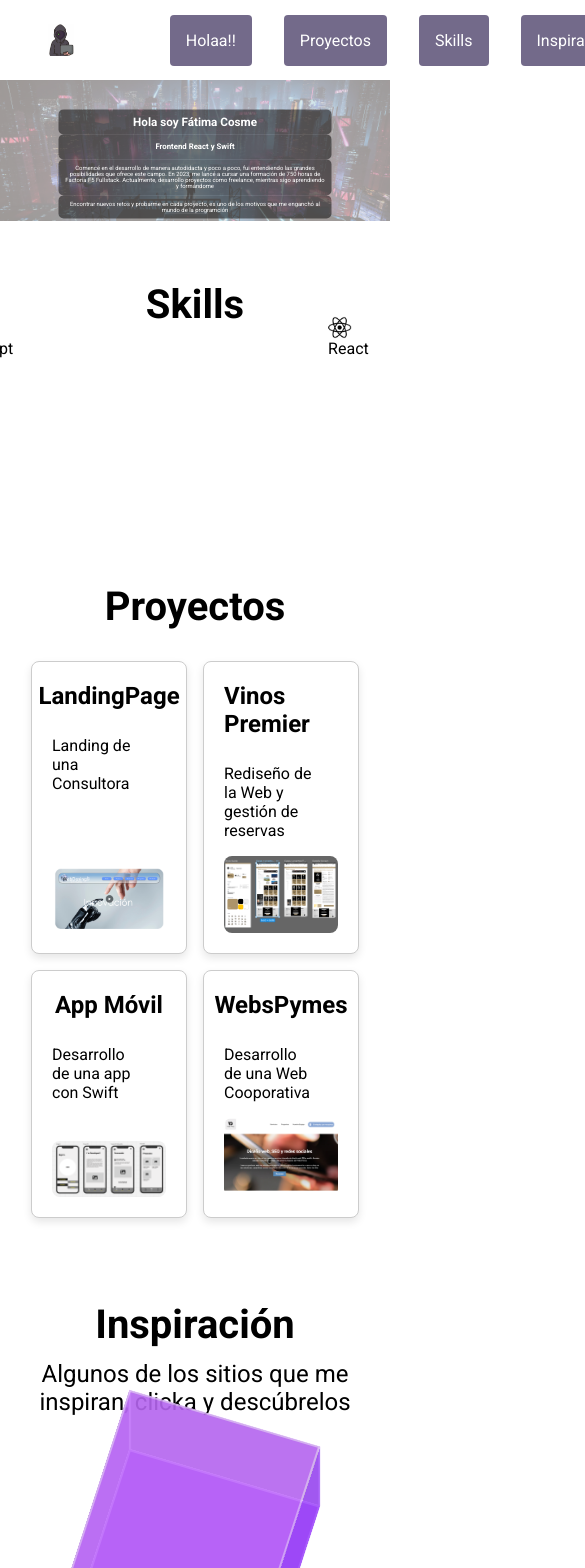
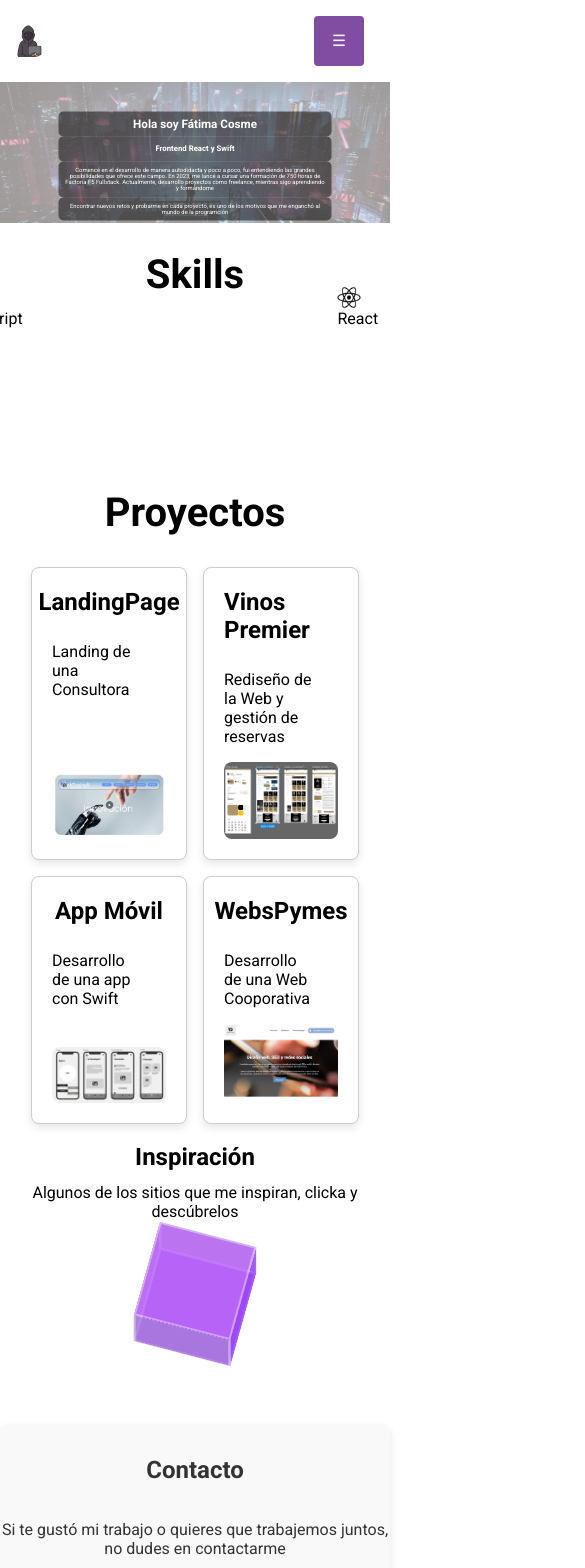
Before and after one commit to pointfs/portfolio-one-copia, a React (Vite) app: page / in a window 390 px wide. Shown: the top 1568 px of the page, 585 px wide, since content can reach past the window. Built offline with nearby package versions, Linux system fonts and the light colour scheme.

Commit message:
small-cube-inspiration

```diff
--- a/src/components/form/Form.css
+++ b/src/components/form/Form.css
@@ -10,14 +10,14 @@
   .container-contact h1 {
     text-align: center;
     margin-bottom: 1.5em;
-    font-size:2.5em;
+    font-size:2;
     color: #333;
   }
 
   .container-contact p {
     text-align: center;
     margin-bottom: 1.5em;
-    font-size:1.5em;
+    font-size:2em;
     color: #333;
   }
 
@@ -37,16 +37,20 @@
   .contact-content {
     display: flex;
     align-items: center;
+    justify-content: space-around;
     gap: 2em;
   }
 
   .profile-image {
+
     width:15vw;
     max-width: 600px;
+    min-width: 200px;
     border-radius: 8px;
     position: relative;
     overflow: hidden;
-    margin: 4em;
+
+
   }
 
   form {
@@ -56,7 +60,9 @@
     border-radius: 8px;
     background-color: #f9f9f9;
     width: 50vw;
-    margin-left:15vw;
+    max-width: 600px;
+    min-width:300px;
+    gap: 1em;
 
   }
 
@@ -65,7 +71,7 @@
     padding: 1em;
     border: 1px solid #ccc;
     border-radius: 4px;
-    font-size: 1em;
+    font-size: 0.75em;
     width: 100%;
     margin-bottom: 1em;
 
@@ -98,3 +104,14 @@
     color: red;
     font-size: 0.875em;
   }
+
+  @media (max-width: 900px) {
+    .container-contact p{
+      font-size: 1em;
+    }
+
+    .container-contact h1{
+      font-size: 1.5em;
+    }
+
+  }
--- a/src/components/inspiration/Inspiration.css
+++ b/src/components/inspiration/Inspiration.css
@@ -24,7 +24,7 @@
 	height: 200px;
 	transform-style: preserve-3d;
 	animation: rotate 20s infinite linear;
-    margin:0 auto;
+  margin:0 auto;
 }
 
 .cube {
@@ -68,3 +68,41 @@ a {
     text-decoration: none;
     line-height: 200px; /* Centra el texto verticalmente */
   }
+
+  a:hover {
+    background-color: rgba(0, 0, 0, 0.5);
+  }
+
+  a:active {
+    background-color: rgba(0, 0, 0, 0.7);
+  }
+
+  @media (max-width: 900px) {
+
+    .container-inspiration-cube div {
+      margin-bottom: 5rem;
+
+    }
+
+  .container-inspiration-cube h1 {
+      font-size: 1.5em;
+    }
+
+  .container-inspiration-cube p {
+      font-size: 1em;
+    }
+
+  .scene {
+      width: 100px;
+      height: 100px;
+    }
+
+
+.front  { transform: rotateY(  0deg) translateZ(50px); background: #a047ff; }
+.back   { transform: rotateY(180deg) translateZ(50px); background: #7953a3dd; }
+.right  { transform: rotateY( 90deg) translateZ(50px); background: #af80e1; }
+.left   { transform: rotateY(-90deg) translateZ(50px); background: #523e6ca7; }
+.top    { transform: rotateX( 90deg) translateZ(50px); background: #6911c7f3; }
+.bottom { transform: rotateX(-90deg) translateZ(50px); background: #c169ff; }
+
+  }
--- a/src/components/nav/Nav.jsx
+++ b/src/components/nav/Nav.jsx
@@ -1,4 +1,4 @@
-import React from 'react';
+import React, { useState } from 'react';
 import ButtonTech from '../../components/buttoms/buttomtech/ButtomTech';
 import ButtonProjects from '../../components/buttoms/buttomprojects/ButtomProjects';
 import ButtonHome from '../../components/buttoms/buttomhome/ButtomHome';
@@ -6,23 +6,27 @@ import ButtonInspiration from '../../components/buttoms/buttominspiration/Buttom
 
 import hacker3 from '../../assets/icons/hacker3.webp';
 
+const Nav = () => {
+  const [menuOpen, setMenuOpen] = useState(false);
 
-const Nav = () => {
+  const toggleMenu = () => {
+    setMenuOpen(!menuOpen);
+  };
+
   return (
-
     <div className="navbar">
       <img className='logo-nav' src={hacker3} alt="logo" />
-
-        <ul className="menu">
+      <button className="hamburger" onClick={toggleMenu}>
+        &#9776;
+      </button>
+      <ul className={`menu ${menuOpen ? 'open' : ''}`}>
         <li><ButtonHome /></li>
         <li><ButtonProjects /></li>
         <li><ButtonTech /></li>
         <li><ButtonInspiration /></li>
         <button className="button-mail-nav" a href="mailto:fatimacosme81@gmail.com">Contacto</button>
       </ul>
-
     </div>
-
   );
 }
 
--- a/src/styles.css
+++ b/src/styles.css
@@ -1,62 +1,78 @@
-/* Home.css */
 * {
+  margin: 0;
+  padding: 0;
   box-sizing: border-box;
-    margin: 0;
   font-family: 'Roboto', sans-serif;
+}
 
-
-}
 .navbar {
+  position: relative;
   display: flex;
   align-items: center;
   justify-content: space-between;
-    color: white;
-    padding: 1em;
-    top: 0;
-    width: 100%;
-    height: 5rem;
+  padding: 1rem;
 }
 
-.navbar ul {
+.logo-nav {
+  height: 2rem;
+}
+
+.hamburger {
+  display: none;
+  font-size: 4vw;
+  background: none;
+  border: none;
+  cursor: pointer;
+  background-color: rgb(129, 77, 162);
+}
+
+.menu {
   display: flex;
-    gap: 2em;
   list-style: none;
-    margin: 2rem;
-    padding: 2rem;
+}
+
+.menu li {
+  margin: 0 10px;
 }
 
 .button-mail-nav {
+  background: none;
+  border: none;
+  cursor: pointer;
+}
 
-    background-color: #000609;
-    color: white;
-    border: none;
-    border-radius: 4px;
-    cursor: pointer;
+@media (max-width: 768px) {
+  .hamburger {
+    display: block;
+    width: 50px;
+    height: 50px;
+    margin-right: 10px;
+  }
+
+  .menu {
+    display: none;
+    flex-direction: row;
+    gap:1rem;
+    position: absolute;
+    top: 0;
+    right: 100px;
+    width: 60%;
+    height: 100vh;
+  }
+
+  .menu.open {
+    display: flex;
 
   }
 
-  .button-mail-nav:hover {
-    background-color:rgb(91, 46, 139);
-
+  .menu li {
+    margin: 10px 0;
   }
 
-  .logo-nav {
-    height: 6rem;
-    width: 6rem;
-    padding:2rem;
+  .button-mail-nav {
+    display: none;
   }
 
-  .contact-nav {
-    display: flex;
-    gap: 1em;
-  }
-
-  .menu {
-    list-style: none;
-    display: flex;
-    gap: 1em;
-    margin: 0;
-    padding: 0;
 }
 
 .container-img {
@@ -120,7 +136,3 @@
     height: 100vh;
     text-align: center;
   }
-
-  .container-tech, .container-projects, .container-form, .container-inspiration {
-    padding: 2em 0;
-  }
```
Lines whose indentation alone changed are shown as unchanged.
